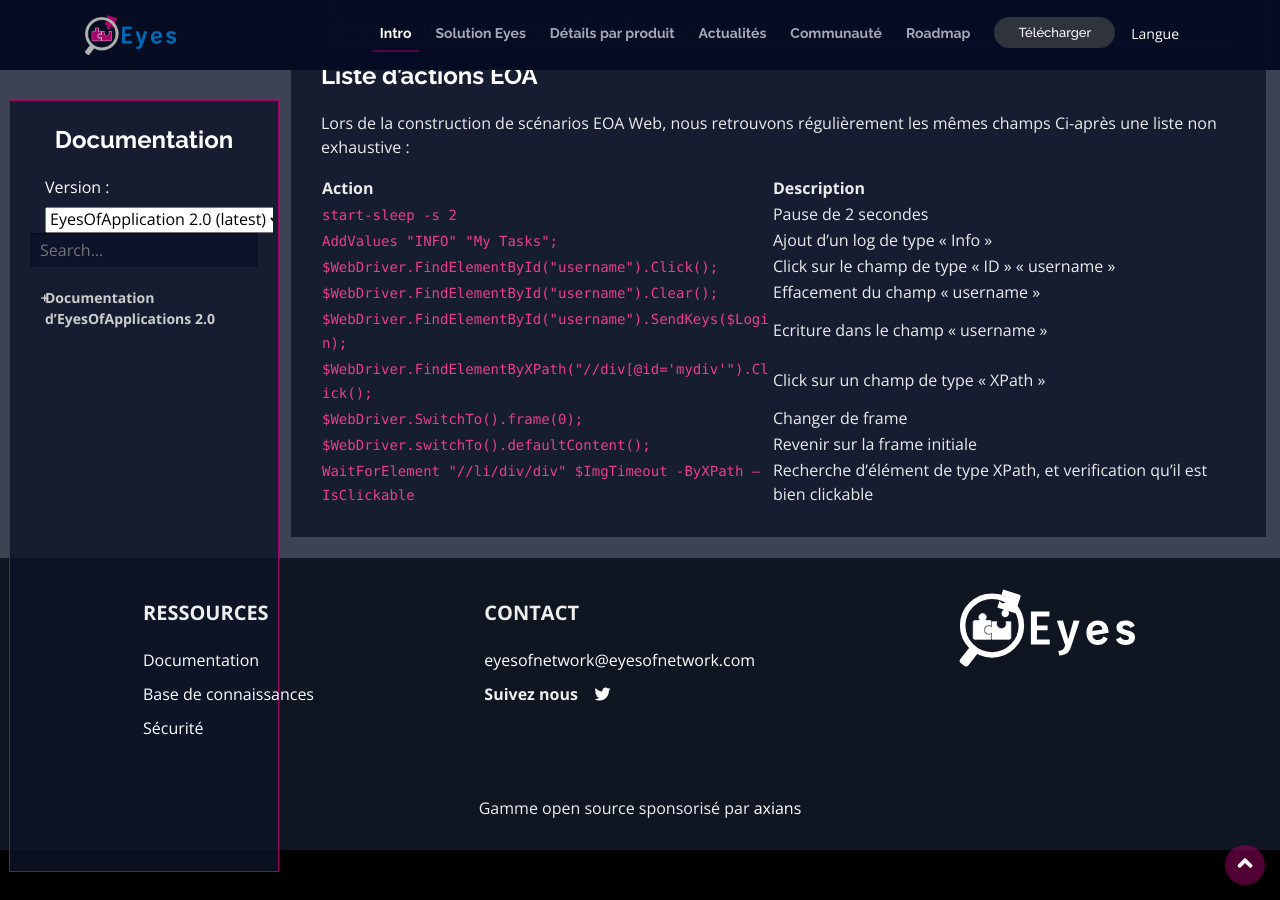
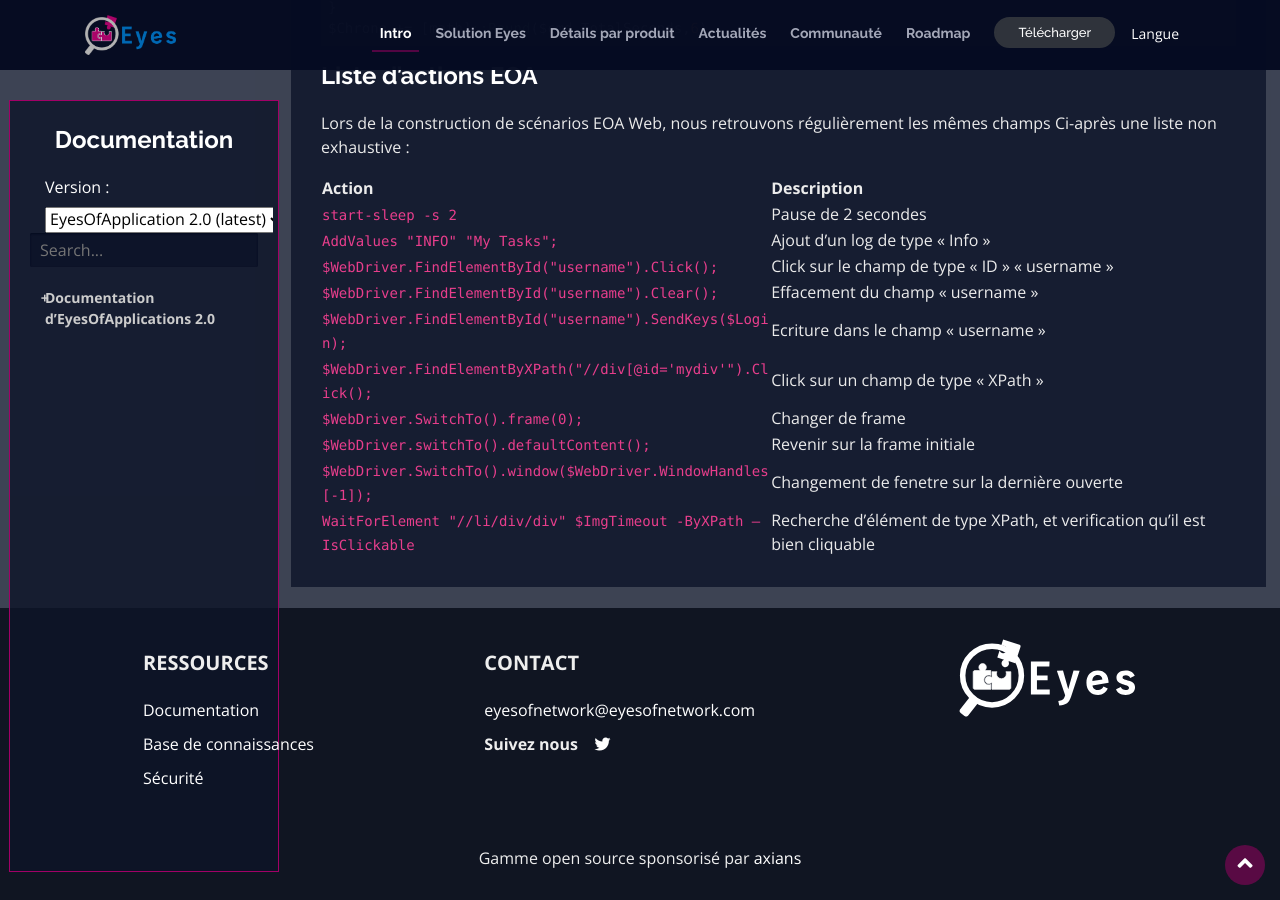
Before and after one commit to EyesOfNetworkCommunity/www.eyesofnetwork.com, a Jekyll site: the page built from _posts/docs/eoa-2-0/2020-12-12-2-0-fr.md, in a window 1280 px wide and 900 px high, scrolled down 12967 px. Built offline with Jekyll 4.4.1, drawn with Linux system fonts in a browser that asks for light colours.

Commit message:
Add webdriver actions
Signed-off-by: Rémi VERCHERE <remi.verchere@axians.com>

```diff
--- a/_posts/docs/eoa-2-0/2020-12-12-2-0-fr.md
+++ b/_posts/docs/eoa-2-0/2020-12-12-2-0-fr.md
@@ -376,4 +376,5 @@
 | `$WebDriver.FindElementByXPath("//div[@id='mydiv'").Click();` | Click sur un champ de type « XPath » |
 | `$WebDriver.SwitchTo().frame(0);` | Changer de frame |
 | `$WebDriver.switchTo().defaultContent();` | Revenir sur la frame initiale |
-| `WaitForElement "//li/div/div" $ImgTimeout -ByXPath –IsClickable` | Recherche d’élément de type XPath, et verification qu’il est bien clickable |
+| `$WebDriver.SwitchTo().window($WebDriver.WindowHandles[-1]);` | Changement de fenetre sur la dernière ouverte |
+| `WaitForElement "//li/div/div" $ImgTimeout -ByXPath –IsClickable` | Recherche d’élément de type XPath, et verification qu’il est bien cliquable |
```
